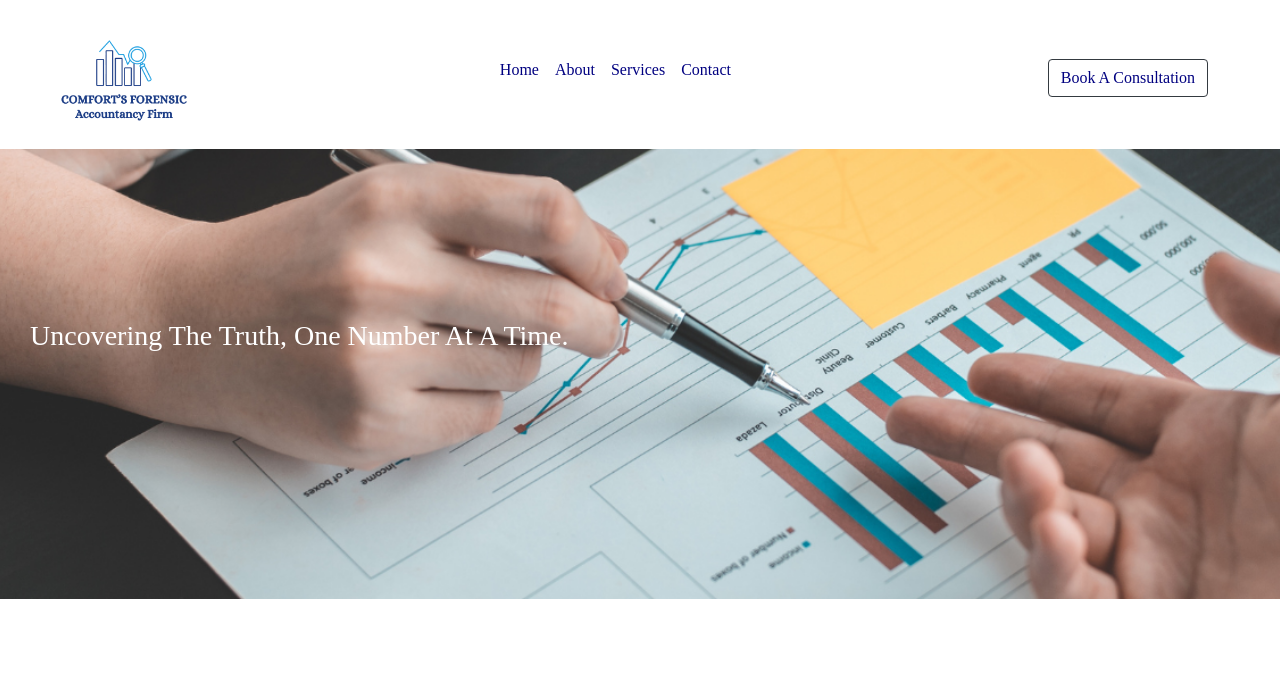
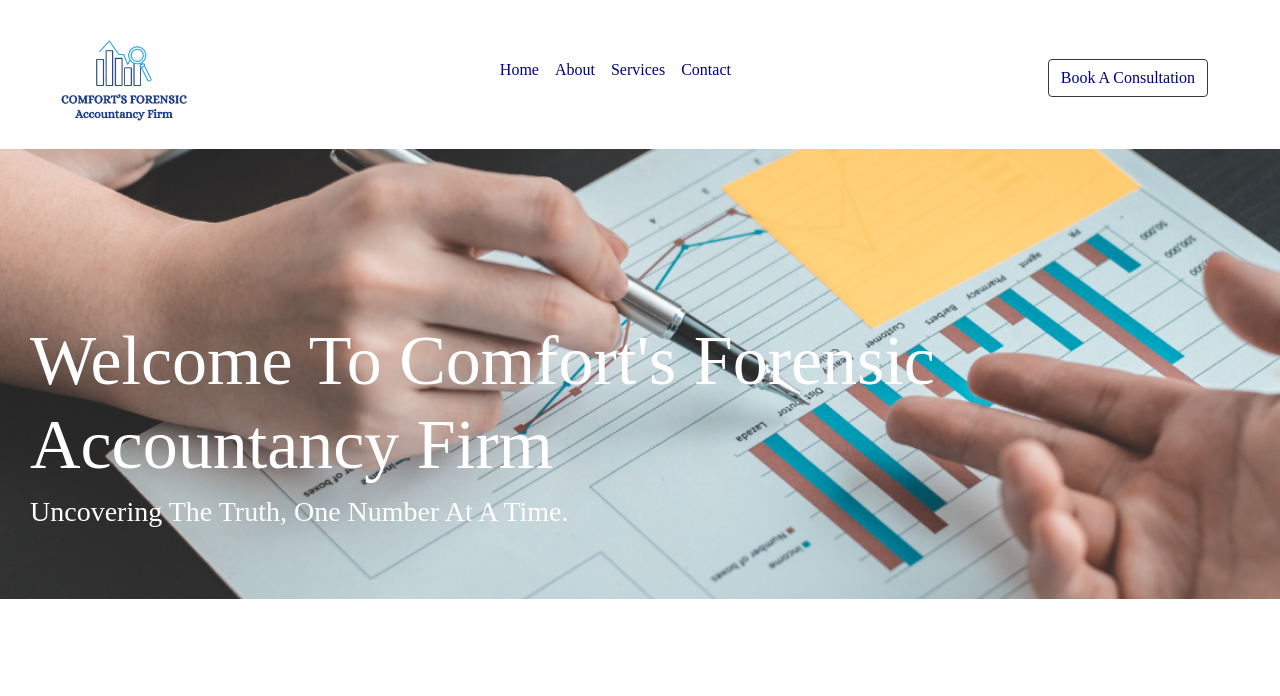
Before and after one commit to Comfort-design-stack/COMFORT-S-BOOTSTRAP, a plain HTML site: page index.html in a window 1280 px wide. Shown: the top 696 px of the page. Drawn offline with nearby package versions, Linux system fonts and the light colour scheme.

Commit message:
my capstone

```diff
--- a/index.html
+++ b/index.html
@@ -34,6 +34,8 @@
     </nav>
     <header class="slide">
         <h1 class="slide-title">
+           Welcome To Comfort's Forensic Accountancy Firm
+        </h1>
         <h3 class="slide-description">
         Uncovering The Truth, One Number At A Time.</span>
         </h3>
```
